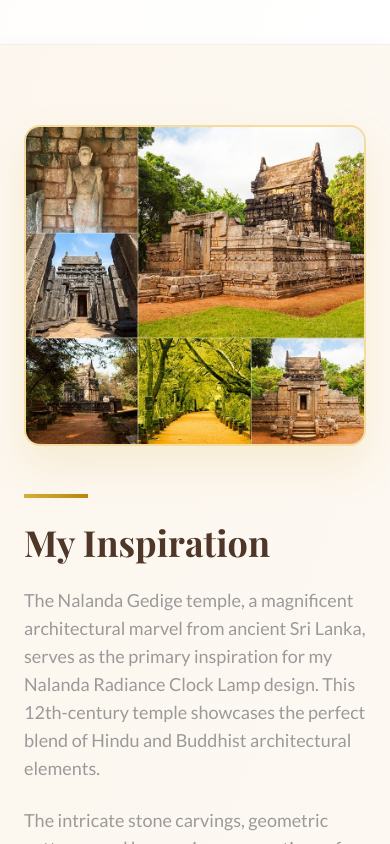
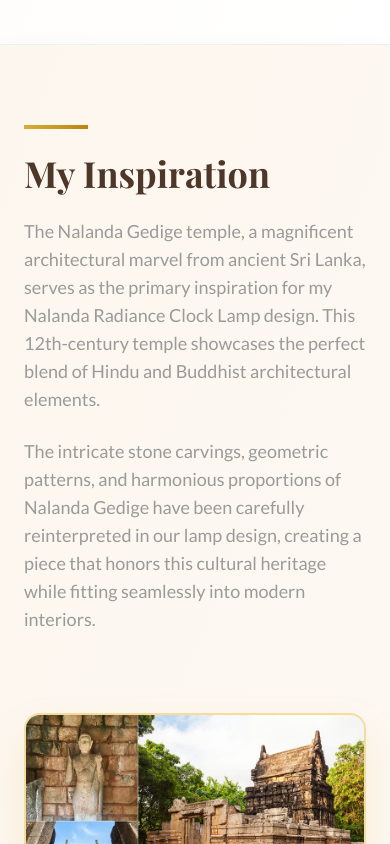
Before and after one commit to dinethnarada/clock-lamp-frontend, a Next.js app: page / in a window 390 px wide. Shown: the part 1880-2724 px from the top of the page. Built offline with nearby package versions, Linux system fonts and the light colour scheme.

Commit message:
add change

```diff
--- a/src/app/page.js
+++ b/src/app/page.js
@@ -185,14 +185,14 @@ export default function Home() {
         <div className="absolute inset-0 bg-gradient-to-br from-accent/2 to-transparent"></div>
         <div className="max-w-6xl mx-auto relative z-10">
           <div className="grid md:grid-cols-2 gap-12 items-center">
-            <Card variant="accent" className="overflow-hidden border-2 border-yellow-500/30 hover:border-yellow-500/50 luxury-shadow">
+            <Card variant="accent" className="order-2 md:order-1 overflow-hidden border-2 border-yellow-500/30 hover:border-yellow-500/50 luxury-shadow">
               <img
                 src="/images/nalanda_gedige.jpeg"
                 alt="Nalanda Gedige Temple - Inspiration for Clock Lamp"
                 className="w-full"
               />
             </Card>
-            <div className="animate-slide-in">
+            <div className="order-1 md:order-2 animate-slide-in">
               <div className="w-16 h-1 bg-gradient-to-r from-accent to-accent-gold mb-6"></div>
               <h2 className="font-heading text-4xl md:text-5xl font-bold text-primary mb-6">
                 My Inspiration
```
